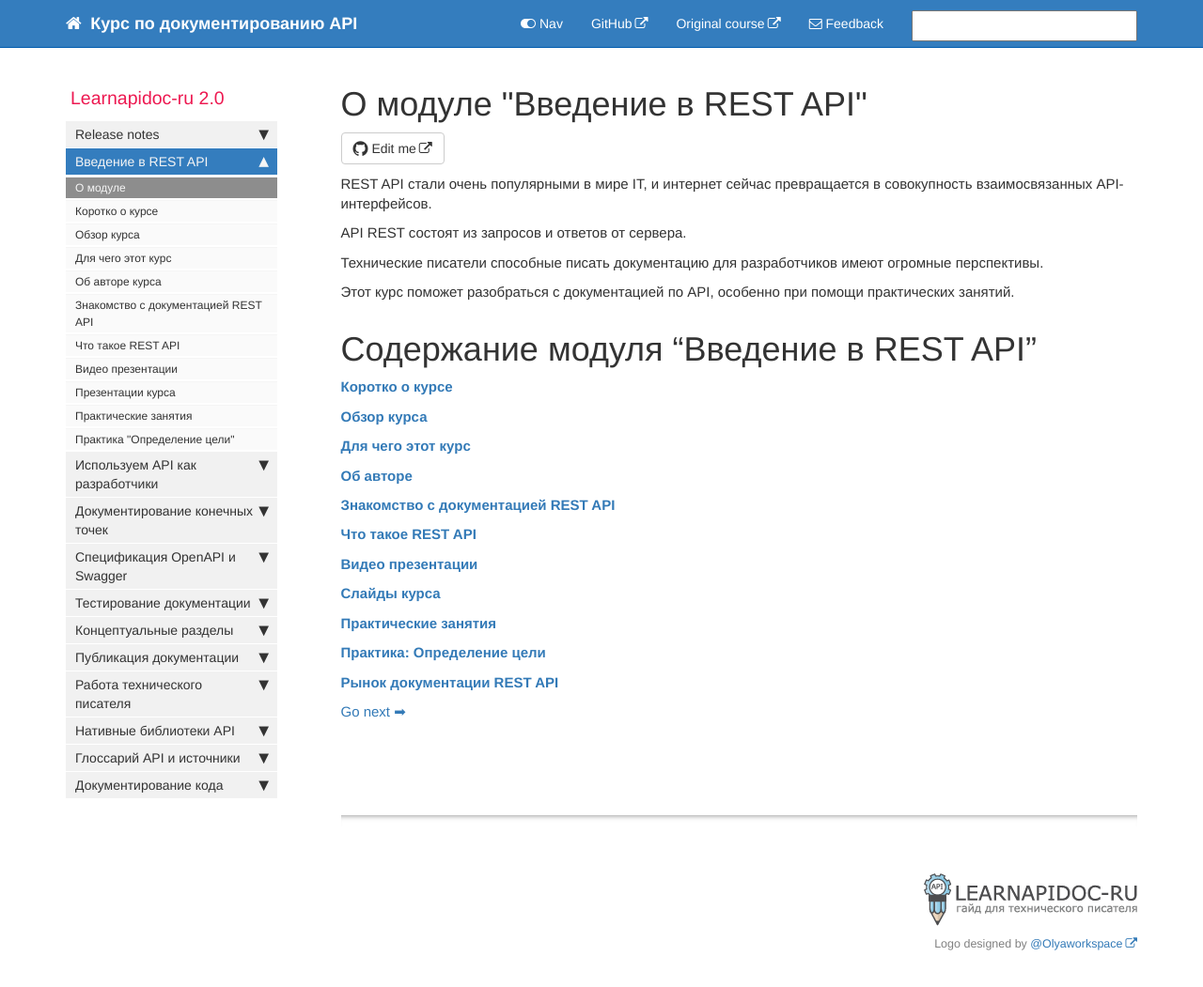
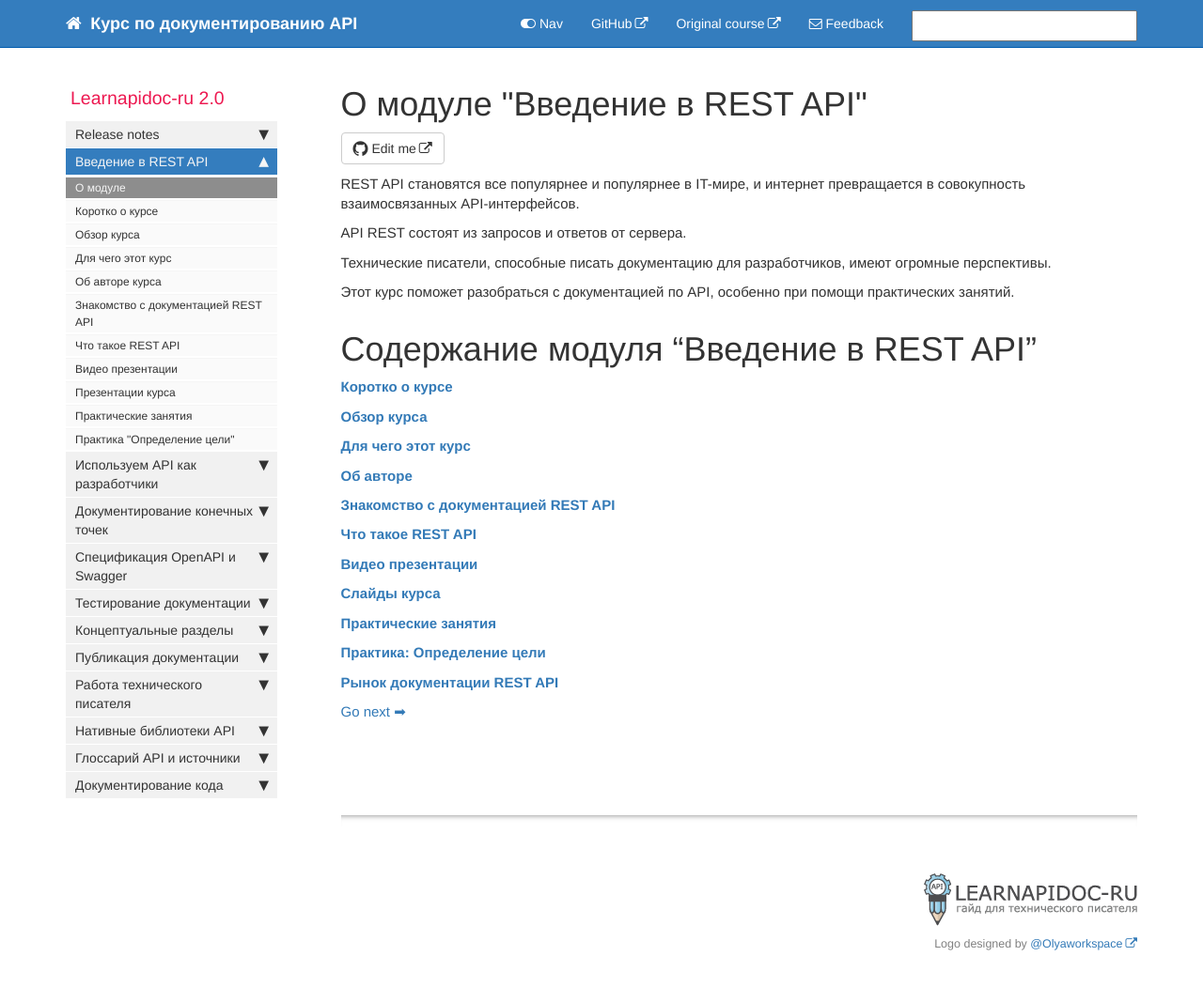
Before and after one commit to Starkovden/Starkovden.github.io, a Jekyll site: the page built from pages/introduction-rest-api/about-first-module.md, in a window 1280 px wide and 1075 px high. Shown: the top 1051 px of the window at 94% size. Built offline with Jekyll 4.4.1, drawn with Linux system fonts in a browser that asks for light colours; nearby versions of some CDN libraries; comment, search, counter and statistics services are not loaded.

Commit message:
поправил перевод

```diff
--- a/pages/introduction-rest-api/about-first-module.md
+++ b/pages/introduction-rest-api/about-first-module.md
@@ -6,11 +6,11 @@ permalink: about-first-module.html
 folder: introduction-rest-api
 ---
 
-REST API стали очень популярными в мире IT, и интернет сейчас превращается в совокупность взаимосвязанных API-интерфейсов.
+REST API становятся все популярнее и популярнее в IT-мире, и интернет превращается в совокупность взаимосвязанных API-интерфейсов.
 
 API REST состоят из запросов и ответов от сервера.
 
-Технические писатели способные писать документацию для разработчиков имеют огромные перспективы.
+Технические писатели, способные писать документацию для разработчиков, имеют огромные перспективы.
 
 Этот курс поможет разобраться с документацией по API, особенно при помощи практических занятий.
 
```
